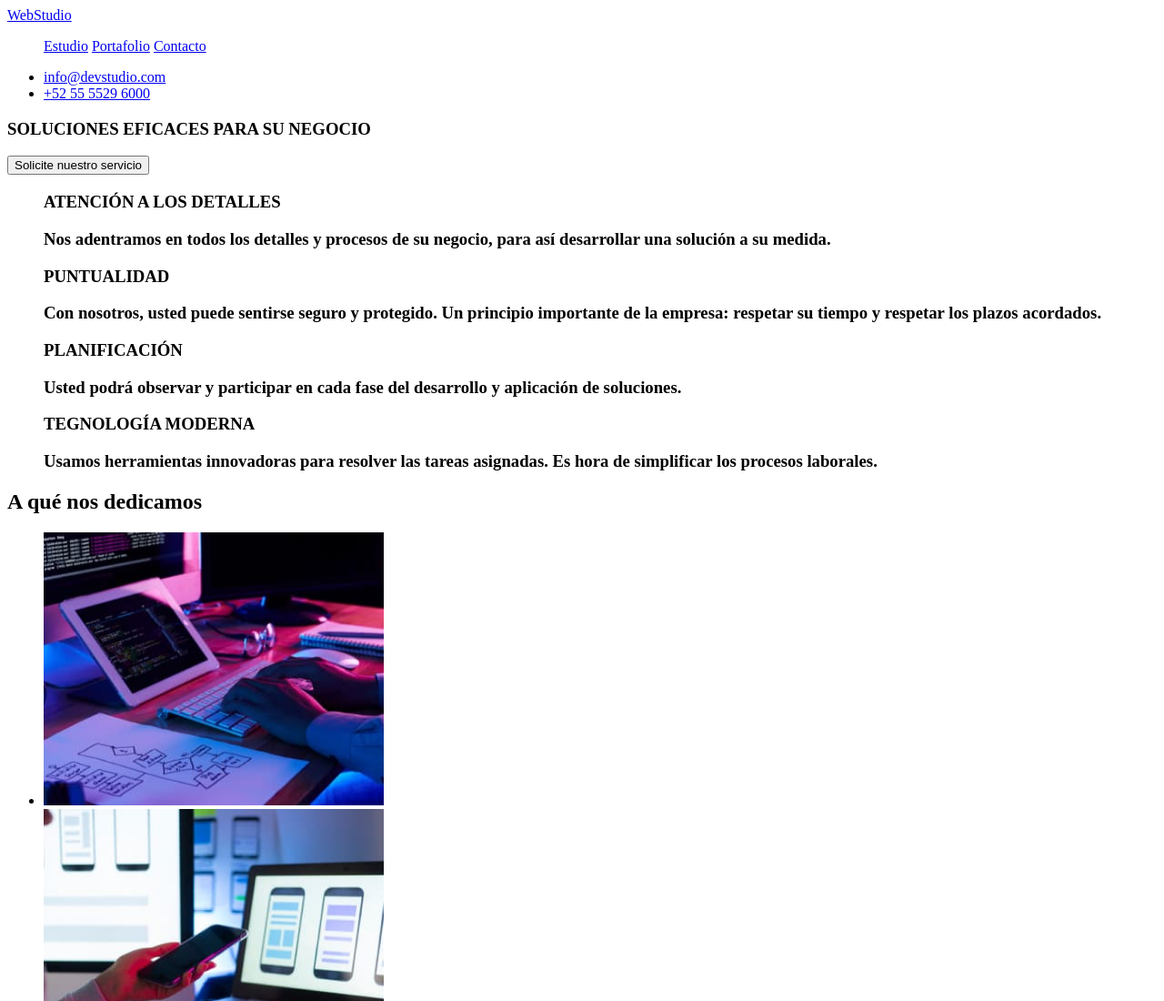
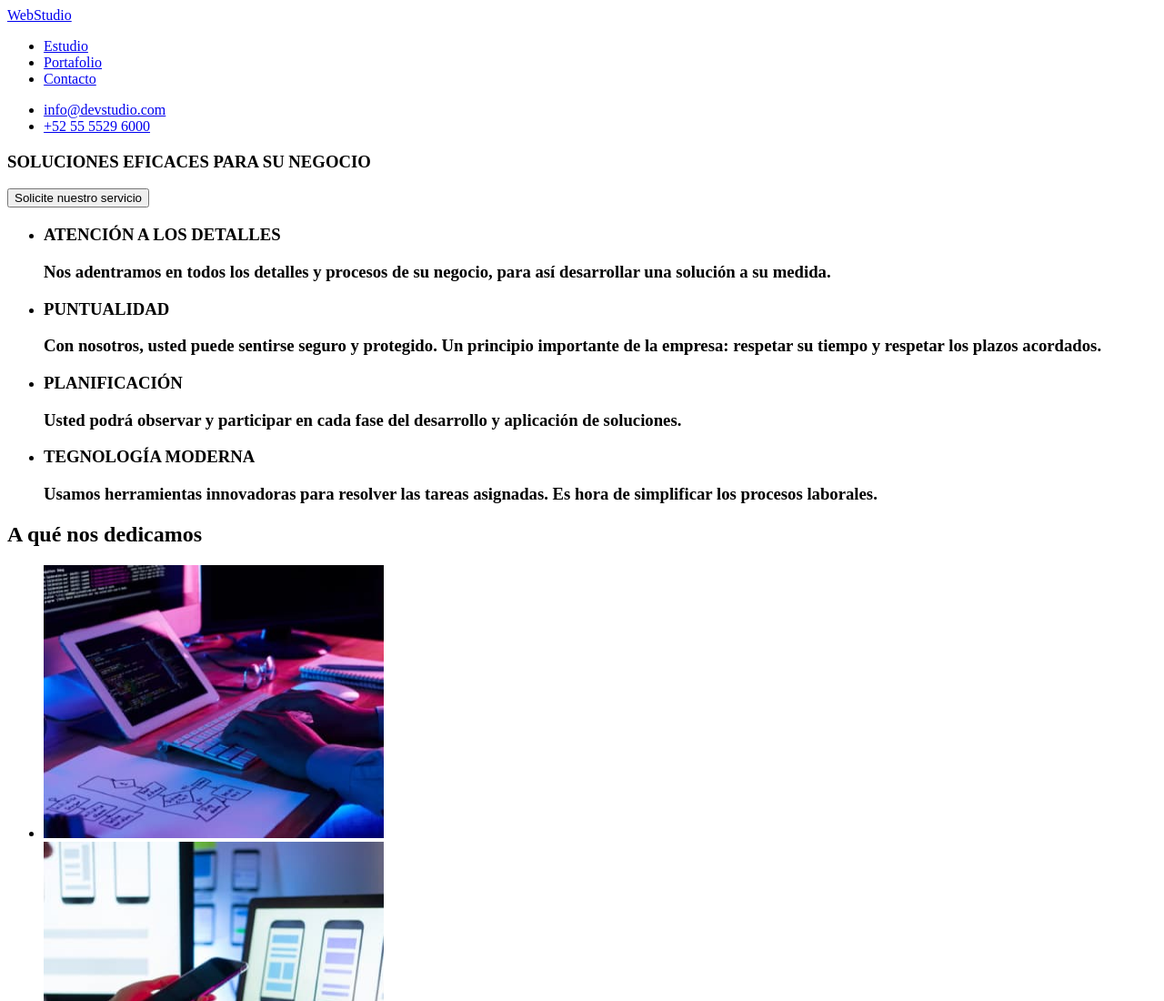
Before and after one commit to hectorfabioangulo/goit-markup-hw-01, a plain HTML site: page index.html in a window 1280 px wide. Shown: the top 1100 px of the page at 91% size. Drawn offline with Linux system fonts and the light colour scheme.

Commit message:
se realizo cambios solicitados

```diff
--- a/index.html
+++ b/index.html
@@ -10,11 +10,11 @@
 <body>
     <header>
         <nav>
-            <a href="#">WebStudio</a>
+            <a href="/WebStudio">WebStudio</a>
             <ul>
-                <a href="#">Estudio</a>
-                <a href="#">Portafolio</a>
-                <a href="#">Contacto</a>
+                <li> <a href="/Estudio">Estudio</a> </li>
+                <li> <a href="/Portafolio">Portafolio</a> </li>
+                <li> <a href="/Contacto">Contacto</a> </li>
             </ul>
         </nav>
         <ul>
@@ -30,18 +30,26 @@
 
         <section>
             <ul>
-                <h3> ATENCIÓN A LOS DETALLES <p> Nos adentramos en todos los detalles y procesos de su negocio, para así
-                        desarrollar una solución a su medida. </p>
+                <li>
+                    <h3> ATENCIÓN A LOS DETALLES <p> Nos adentramos en todos los detalles y procesos de su negocio, para
+                            así desarrollar una solución a su medida. </p>
                     </h3>
-                <h3> PUNTUALIDAD <p> Con nosotros, usted puede sentirse seguro y protegido. Un principio importante de
-                        la empresa: respetar su tiempo y respetar los plazos acordados. </p>
+                </li>
+                <li>
+                    <h3> PUNTUALIDAD <p> Con nosotros, usted puede sentirse seguro y protegido. Un principio importante
+                            de la empresa: respetar su tiempo y respetar los plazos acordados. </p>
                     </h3>
+                </li>
+                <li>
                     <h3> PLANIFICACIÓN <p> Usted podrá observar y participar en cada fase del desarrollo y aplicación de
                             soluciones. </p>
                     </h3>
-                <h3> TEGNOLOGÍA MODERNA <p> Usamos herramientas innovadoras para resolver las tareas asignadas. Es hora
-                        de simplificar los procesos laborales. </p>
+                </li>
+                <li>
+                    <h3> TEGNOLOGÍA MODERNA <p> Usamos herramientas innovadoras para resolver las tareas asignadas. Es
+                            hora de simplificar los procesos laborales. </p>
                     </h3>
+                </li>
             </ul>
         </section>
 
@@ -80,7 +88,7 @@
     </main>
     <footer>
         <address>
-            <a href="#">WebStudio</a>
+            <a href="/WebStudio">WebStudio</a>
             <p> Calz. Ticomán 500, Ciudad de </p>
             <p> México, CDMX, México</p>
             <ul>
```
Lines whose indentation alone changed are shown as unchanged.
